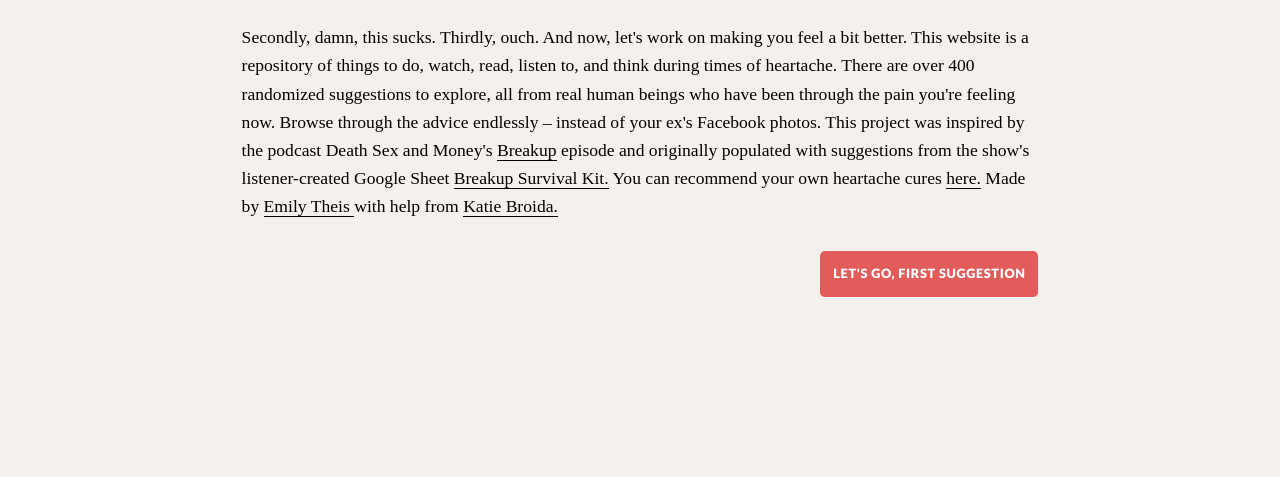
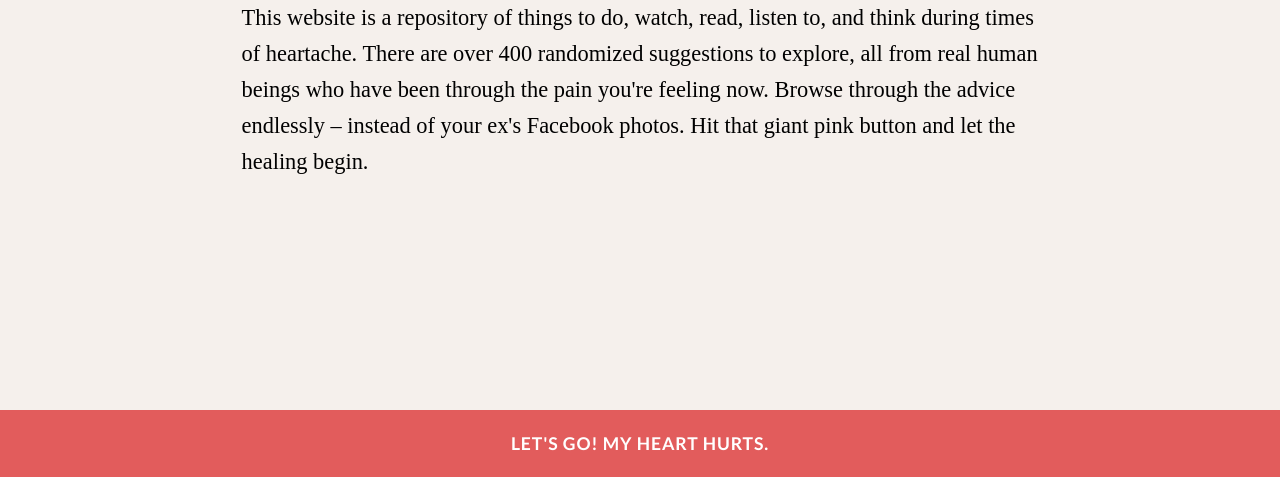
Before and after one commit to emilytheis/breakup-survival, a plain HTML site: page index.html in a window 1280 px wide. Shown: the part 323-800 px from the top of the page. Drawn offline with nearby package versions, Linux system fonts and the light colour scheme; a web font is replaced by a local one.

Commit message:
big pink next button, some type size tweaks

```diff
--- a/index.html
+++ b/index.html
@@ -19,7 +19,7 @@
     <body>
     <a href="index.html">
         <svg class="logo" width="71" height="55" viewBox="0 0 71 55" xmlns="http://www.w3.org/2000/svg" xmlns:xlink="http://www.w3.org/1999/xlink">
-            <title>Page 1</title>
+        <title>Breakup Survival Guide</title>
         <defs>
             <path d="M28.23 17.264l3.565-8.03C28.943 4.002 23.485.46 17.217.46 8.002.46.53 8.11.53 17.545c0 19.24 29.13 35.834 31.196 36.988L28.23 39.32l7.182-10.502-7.183-11.554z" id="a"/>
             <path d="M18.71.46C12.404.46 6.916 4.044 4.078 9.33c-.018-.034-.038-.064-.056-.097l-3.565 8.03 7.18 11.552-7.18 10.503L3.95 54.53l.126.07s31.32-17.11 31.32-37.058C35.4 8.11 27.927.46 18.712.46z" id="c"/>
@@ -39,8 +39,8 @@
     <div class="intro-container">
            <h1 class="suggestion"> Welcome to the Breakup Survival Guide </h1>
            <h2 class="subtitle"> First of all, I'm so sorry you're here. </h2>
-           <p class="comment"> Secondly, damn, this sucks. Thirdly, ouch. And now, let's work on making you feel a bit better. This website is a repository of things to do, watch, read, listen to, and think during times of heartache. There are over 400 randomized suggestions to explore, all from real human beings who have been through the pain you're feeling now. Browse through the advice endlessly – instead of your ex's Facebook photos. This project was inspired by the podcast Death Sex and Money's <a href="http://www.wnyc.org/story/cut-loose-breakups-death-sex-money/" target="_blank" class="copy-link">Breakup</a> episode and originally populated with suggestions from the show's listener-created Google Sheet <a href="https://docs.google.com/spreadsheets/d/1M42gLZLANOxXxl9-N2MEYcw0FW9ng2fSRhaLtrMykw0/edit#gid=1413098018" target="_blank"> Breakup Survival Kit.</a> You can recommend your own heartache cures <a href="https://goo.gl/forms/QL0CcqsTzR8nsAaw2" target= "_blank"> here.</a> Made by <a href="http://emilythe.is" target="_blank">Emily Theis </a> with help from <a href="https://blog.katiebroida.com/" target="_blank">Katie Broida.</a></p>
-            <p><a href="guide.html" class="next-suggestion"> Let's go, first suggestion </a></p>
+           <p class="description"> This website is a repository of things to do, watch, read, listen to, and think during times of heartache. There are over 400 randomized suggestions to explore, all from real human beings who have been through the pain you're feeling now. Browse through the advice endlessly – instead of your ex's Facebook photos. Hit that giant pink button and let the healing begin.
      </div>
+<p><a class="next-suggestion" href="guide.html">Let's go! My heart hurts.</a></p>
  </body>
 </html>
--- a/style.css
+++ b/style.css
@@ -25,7 +25,7 @@ html {
  */
 
 ::selection {
-    background: #E4A0A0;
+    background: #E1D5CA;
 }
 
 /*
@@ -79,7 +79,7 @@ textarea {
    ========================================================================== */
 body {
     background-color: #F5F0EC;
-    margin: 8em 10%;
+    margin: 6.5em 10% 2.5em 10%;
 }
 
 /* Emily adds CSS looping animation here */
@@ -96,7 +96,8 @@ body {
     max-width: 800px;
     margin: auto;
     background-color: white;
-    padding: 3em;
+    padding: 2em;
+    padding-top: 2.5em;
     border-radius: .7em;
     transition: all 0.3s ease-in;
     opacity: 1;
@@ -114,6 +115,7 @@ body {
 }
 .logo {
     position: absolute;
+    float: left;
     left: 0;
     top: 2.5em;
     width: 100%;
@@ -128,7 +130,7 @@ body {
 /* PAGE HEADINGS */
 
 .suggestion {
-    font-size: 2.8em;
+    font-size: 2.7em;
     line-height: 1.1;
     margin-top: .3em;
     margin-bottom: 0em;
@@ -136,7 +138,7 @@ body {
 }
 
 .subtitle {
-    font-size: 1.8em;
+    font-size: 2em;
     line-height: 1.2em;
     font-family: "freight-display-pro", serif;
     font-weight: 400;
@@ -146,26 +148,22 @@ body {
 /* CONTENT */
 
 .comment {
-    font-size: 1.1em;
+    font-size: 1.2em;
 }
-.footnote {
-    font-size: .8em;
-    font-weight: 300;
-    font-color: #9B9B9B;
-    margin-top: 7em;
+.description {
+    font-size: 1.3em;
 }
-
 .category,
 .suggester,
-.next-suggestion {
+.next-suggestion,
+.get-started {
     font-family: 'Lato', sans-serif;
     text-transform: uppercase;
     font-weight: 900;
     letter-spacing: .05em;
 }
 .category,
-.name,
-.next-suggestion {
+.name {
     font-weight: 900;
 }
 
@@ -183,31 +181,29 @@ body {
     font-size: .9em;
 }
 .next-suggestion {
-    font-size: .8em;
+    font-size: 1 em;
+    line-height: 1em;
+    font-weight: 700;
     color: #FFFFFF;
     text-decoration: none;
-    float: left;
-    margin-top: 1em;
-    border-radius: .4em;
-    background: #E25C5C;
-    padding: 1em
+    border: none;
+    background-color: #E25C5C;
+    display: block;
+    width: 100%;
+    padding-top: 1.1em;
+    padding-bottom: 1.1em;
+    position: fixed;
+    bottom: 0;
+    left: 0;
+    text-align: center;
+    outline: none;
 }
 
 .next-suggestion:hover {
-    background-color: black;
+    background-color: #D13F3F;
     color: #FFFFFF;
 }
-a{
-    color: black;
-    border-bottom: .5px solid;
-    text-decoration-line: none;
-}
 
-a:hover {
-    color: #E25C5C;
-    border-bottom: .5px solid;
-    text-decoration-line: none;
-}
 
 /* ==========================================================================
    Helper classes
@@ -305,32 +301,31 @@ a:hover {
           left: 2em;
           width: 10%;
     }
-    body {
-        margin: 5em 17%;
-    }
     .suggestion {
-        font-size: 4.25em;
-    }
-    .next-suggestion {
-        float: right;
-    }
-    .footnote {
-    text-align: right;
+        font-size: 4em;
     }
     .content-container {
-        padding: 3.5em;
+        padding: 3.6em;
     }
+
 
 
 @media (min-width: 450px) {
     body {
-        margin: 5em 17%;
+        margin: 3.5em 17%;
     }
     .suggestion {
-        font-size: 4em;
+        font-size: 3.8em;
     }
+    .next-suggestion {
+        font-size: 1.1em;
+        padding-top: 1.4em;
+        padding-bottom: 1.4em;
+    }
+    .description {
+    font-size: 1.4em;
+}
 
-    }
 
 /* ==========================================================================
    Print styles.
```
Also changed, not shown: guide.html (+4 -5 lines). Lines whose indentation alone changed are shown as unchanged.
